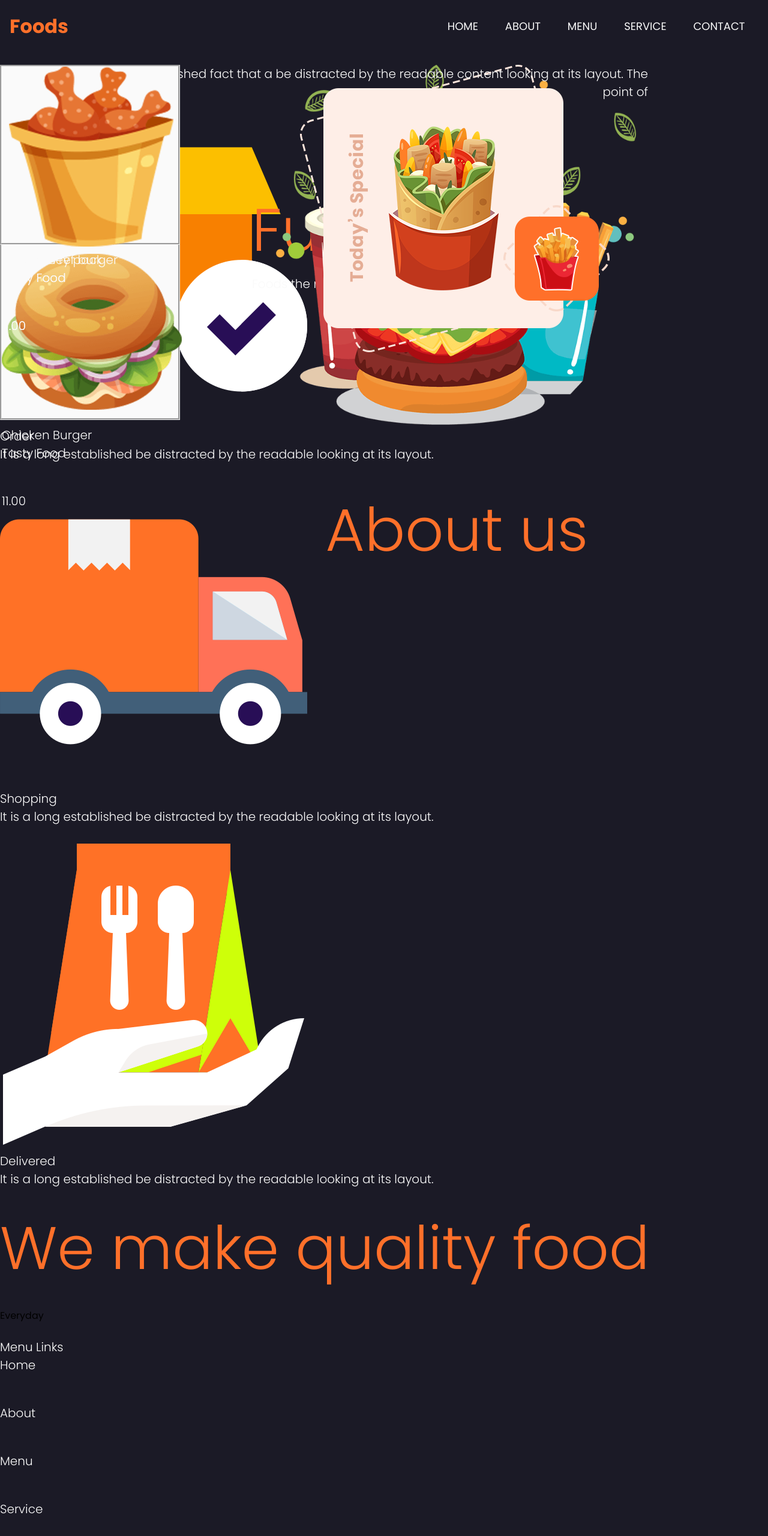
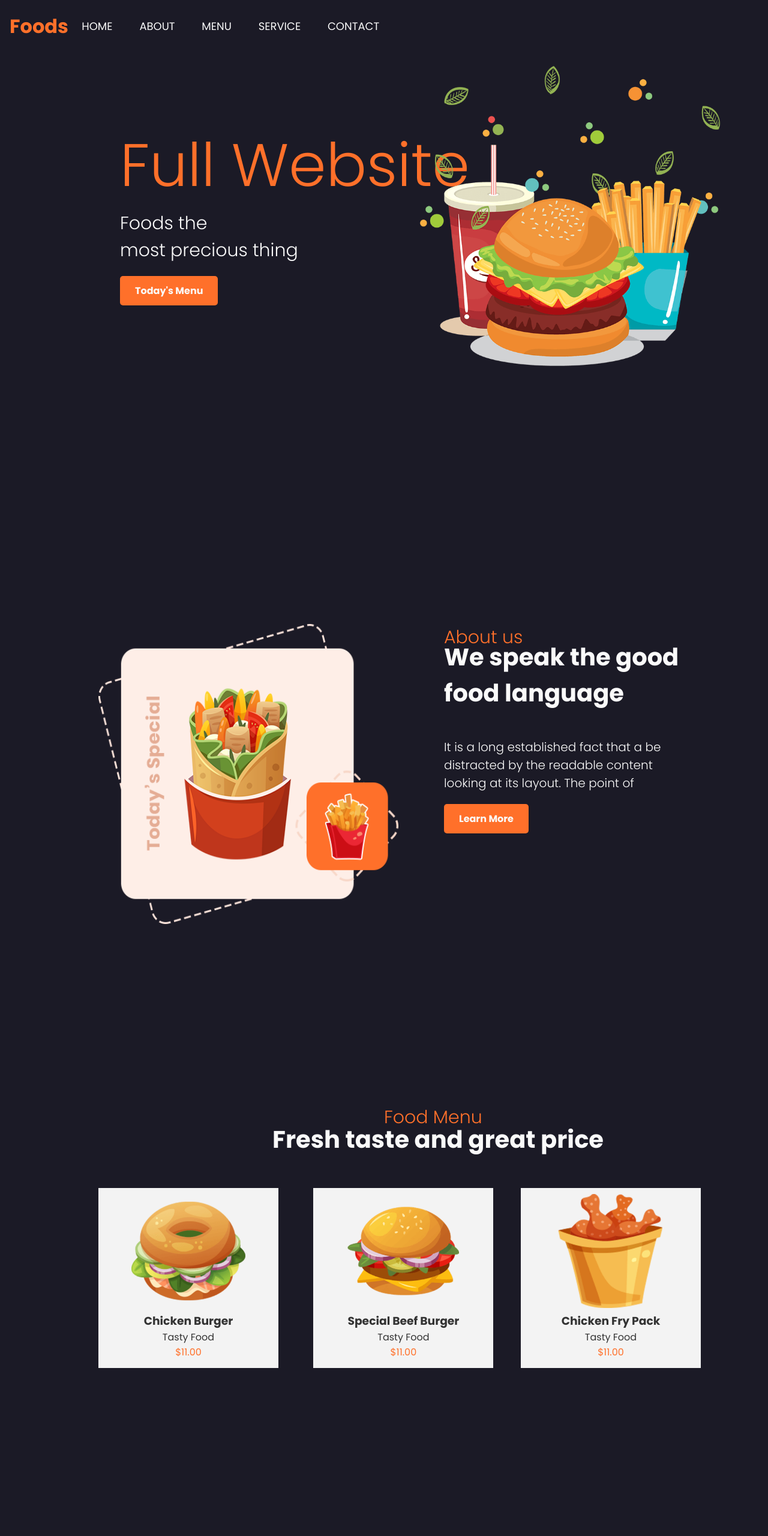
Before and after one commit to merliariza/Venta-de-hamburguesas, a plain HTML site: page index.html in a window 1280 px wide. Shown: the top 2560 px of the page at 60% size. Drawn offline with Linux system fonts and the light colour scheme.

Commit message:
feat: Def commit

```diff
--- a/css/styles.css
+++ b/css/styles.css
@@ -9,10 +9,16 @@
   box-sizing: border-box;
 }
 
+html {
+  scroll-behavior: smooth;
+  box-sizing: border-box;
+}
+
 body {
   min-height: 100vh;
   font-family: 'Poppins', sans-serif;
   background-color: #1B1A26;
+  overflow-x: hidden;
 }
 
 nav {
@@ -22,8 +28,16 @@ nav {
   padding: 1rem;
   background-color: #1B1A26;
   color: #FAFAFA;
-  position: relative;
+  position: fixed;
+  z-index: 3;
 }
+
+
+.section {
+  height: 100vh;
+  width: 100%;
+}
+
 
 .title1 {
   top: 200px;
@@ -34,32 +48,21 @@ nav {
   font-size: 100px;
   color: #FF702A;
   font-weight: 300;
+
 }
 
 .sub1 {
   font-family: 'Poppins', sans-serif;
   color:  #FAFAFA;
   font-weight: 300;
-  font-size: 20px;
-}
-
-.title2 {
-  position: absolute;
-  top: 700px;
-  left: 100px;
-  right: 100px;
-  vertical-align: middle;
-  font-family: 'Poppins', sans-serif;
-  font-size: 100px;
-  color: #FF702A;
-  font-weight: 300;
+  font-size: 30px;
+  padding-bottom: 20px;
 }
 
 
 .pag1 {
     justify-content: center;
     position: relative;
-    margin: 20px 20px 20px 20px;
     left: 100px;
     right: 100px;
     top: 10%;
@@ -68,18 +71,30 @@ nav {
 .imghome {
     justify-content: right;
     vertical-align: middle;
-    right: 300px;
     position: absolute;
-    width: 600px;
-    height: 600px;
+    width: 500px;
+    height: 500px;
+    right: 180px;
+    top: 30px;
 }
 
 .texto1 {
     justify-content: left;
     position: absolute;
     vertical-align: middle;
-    left: 300px;
-    top: 200px;
+    left: 100px;
+    top: 120px;
+}
+
+.hero {
+  position: absolute;
+  background-color: #FF702A;
+  text-decoration: none;
+  color: #FAFAFA;
+  padding: 12px 25px;
+  border-radius: 5px;
+  font-weight: bold;
+
 }
 
 .pag2 {
@@ -87,66 +102,296 @@ nav {
     position: relative;
     left: 100px;
     right: 100px;
-    top: 20%;
+    top: 30%;
+}
+
+.title2 {
+  text-align: left;
+  position: absolute;
+  vertical-align: middle;
+  font-family: 'Poppins', sans-serif;
+  font-size: 30px;
+  color: #FF702A;
+  font-weight: 300;
+  top: 0%;
+  left: 0%;
 }
 
 .imgabout {
   justify-content: left;
   vertical-align: middle;
-  left: 400px;
-  top: 100%;
+  left: 5%;
   position: absolute;
-  width: 600px;
-  height: 600px;
+  width: 500px;
+  height: 500px;
 }
 
 .texto2 {
   justify-content: right;
-  text-align: right;
   position: absolute;
   vertical-align: middle;
-  right: 300px;
-  top: 30%;
+  top: 0%;
+  left: 50%;
+}
+
+.sub2 {
+  font-family: 'Poppins', sans-serif;
+  color:  #FAFAFA;
+  font-weight: bold;
+  font-size: 40px;
+  padding-right: 20px;
+  padding-bottom: 20px;
+}
+
+.sub21 {
+  font-family: 'Poppins', sans-serif;
+  color:  #FAFAFA;
+  font-weight: 300;
+  font-size: 20px;
+  padding-bottom: 20px;
+  padding-right: 20px;
+  max-width: 400px;
+  overflow: break-word;
+}
+
+.title3 {
+  text-align: center;
+  position: absolute;
+  vertical-align: middle;
+  font-family: 'Poppins', sans-serif;
+  font-size: 30px;
+  color: #FF702A;
+  font-weight: 300;
+  left: 540px;
+}
+
+.sub3 {
+  font-family: 'Poppins', sans-serif;
+  color:  #FAFAFA;
+  text-align: center;
+  font-weight: bold;
+  font-size: 40px;
+  padding-right: 20px;
+  padding-bottom: 20px;
+  right: 50%;
 }
 
 .pag3 {
   justify-content: center;
   position: relative;
-  position: static;
   left: 100px;
   right: 100px;
-  top: 40%;
+  top: 30%;
+  justify-content: space-between;
 }
 
-.container1 {
-  position: absolute;
-  top: 30%;
+
+.contenedor1 {
+  text-align: center;
+  position: relative;
 }
 
-.contenedor1 {
-  background-color: #FAFAFA;
-  border-style:groove;
+.menu {
+  position: absolute;
+  background-color: #f3f3f3;
+  color: #333;
+  text-align: center;
+  margin: auto;
+  padding: 10px;
   width: 300px;
   height: 300px;
-  top: 50%;
+}
+
+.menu1 {
   position: absolute;
+  background-color: transparent;
+  color: #333;
+  text-align: center;
+  margin: auto;
+  padding: 10px;
+  width: 300px;
+  height: 300px;
+}
+
+.food1 {
+  left: 5%;
+  top: 140px;
+}
+
+.food2 {
+  left: 33%;
+  top: 140px;
+}
+
+.food3 {
+  left: 60%;
+  top: 140px;
+ }
+
+.menu img {
+  width: 190px;
+  height: 190px;
+}
+
+.subprice {
+    color: #FF702A;
+    font-size: 16px;
+}
+
+
+.pag4 {
+  justify-content: center;
+  position: relative;
+  left: 100px;
+  right: 100px;
+  top: 30%;
+  justify-content: space-between;
 }
 
 .contenedor2 {
-  background-color: #FAFAFA;
-  border-style:groove;
-  width: 300px;
-  height: 300px;
-  position: absolute;
+  text-align: center;
+  position: relative;
 }
 
-.contenedor3 {
+.s1 {
+  left: 70px;
+  top: 140px;
+}
+
+.s2 {
+  left: 430px;
+  top: 140px;
+}
+
+.s3 {
+  left: 780px;
+  top: 140px;
+ }
+
+.contenedor2 img {
+  width: 190px;
+  height: 190px;
+}
+
+.subitem {
+  color: #FF702A;
+  font-size: 16px;
+}
+
+.subtext {
+  color:#FAFAFA;
+  font-size: 16px;
+}
+.title4 {
+  text-align: center;
+  position: absolute;
+  vertical-align: middle;
+  font-family: 'Poppins', sans-serif;
+  font-size: 30px;
+  color: #1B1A26;
+  font-weight: bold;
+  left: 540px;
+  padding-bottom: 20px;
+}
+
+footer {
+  background-color: #1B1A26;
+  color: #FAFAFA;
+  padding: 20px;
+}
+
+
+.footer-container {
+  text-align: center;
+}
+
+
+.footer-section {
+  display: inline-block;
+  width: 23%;
+  vertical-align: top;
+  margin: 0 1%;
+}
+
+.imagen {
+  width: 200px;
+  height: 200px;
+}
+
+.pag5 {
+  justify-content: center;
+  position: relative;
+  left: 100px;
+  right: 100px;
+  top: 50%;
+  justify-content: space-between;
+}
+.container3 {
+  align-items: center;
+  text-align: center;
+  position: absolute;
+  vertical-align: middle;
+  width: 100%;
+  height: 200px;
   background-color: #FAFAFA;
-  border-style:groove;
-  width: 300px;
-  height: 300px;
+}
+
+footer {
+  position: relative;
+  width: 100%;
+  background-color: #1f1f2e;
+  padding: 20px;
+  box-sizing: border-box;
+  top: 1900px;
+  color: white;
+}
+.footer-section {
   position: absolute;
+  width: 20%;
 }
+.menu-links {
+  left: 5%;
+
+}
+
+.menu-links a{
+  text-decoration: none;
+  color:white;
+}
+.our-service {
+  left: 30%;
+}
+.information {
+  left: 55%;
+}
+.contact-us {
+  left: 80%;
+}
+.footer-section h3 {
+
+  padding-bottom: 5px;
+  margin-bottom: 10px;
+}
+.footer-section ul {
+  list-style: none;
+  padding: 0;
+  margin: 0;
+}
+.footer-section li {
+  margin: 5px 0;
+}
+.contact-us-icons {
+  display: flex;
+  gap: 5px;
+}
+.contact-us-icons div {
+  width: 10px;
+  height: 10px;
+  background-color: #ff702a;
+  border-radius: 50%;
+}
+
+
 
 /* responsive */
 nav.active {
--- a/index.html
+++ b/index.html
@@ -6,7 +6,7 @@
     <link rel="stylesheet" href="https://cdnjs.cloudflare.com/ajax/libs/font-awesome/4.7.0/css/font-awesome.min.css">
     <link rel="stylesheet" href="css/styles.css">
     <link rel="stylesheet" href="css/fuentes.css">
-    <script src="js/burguer.js"></script>
+    <script src="js/burguer.js" defer></script>
     <title>Foods</title>
 </head>
 
@@ -25,85 +25,97 @@
     </ul>
     </nav>
 
+<section id="C1" class="section">
     <div class="pag1">
         <div class="texto1">
-            <h1 id="C1" class="title1">Full Website</h1>
-            <p class="sub1">Foods the most precious thing</p>
+            <h1 class="title1">Full Website</h1>
+            <p class="sub1">Foods the<br> most precious thing</br></p>
+            <a href="index.html#C3" class="hero">Today's Menu</a>
         </div>
             <img class="imghome"  src="images/home.png" alt="imagenhome">
     </div>
+</section>
+
+<section id="C2" class="section">
+    <div class="pag2">
+            <img class="imgabout" src="images/about.png" alt="imagenabout">
+        <div class="texto2">
+            <h1 class="title2">About us</h1><br>
+            <p class="sub2">We speak the good<br> food language</br></p></br>
+            <p class="sub21">It is a long established fact that a be distracted by the readable content looking at its layout. The point of</p>
+            <a href="#" class="hero">Learn More</a>
+        </div>
+    </div>
+</section>
 
 
-    <div  class="pag2">
-        <div class="imgabout">
-            <img src="images/about.png" alt="imagenabout">
+<section id="C3" class="section">
+    <div class="pag3">
+        <div class="contenedor1">
+        <h3 class="title3">Food Menu<h3><br>
+        <h2 class="sub3">Fresh taste and great price</h2></br>
         </div>
-        <div class="texto2">
-            <h1 id="C2" class="title2">About us</h1>
-            <p class="sub1">It is a long established fact that a be distracted by the readable content looking at its layout. The point of</p></div>
+        <div class="menu food1">
+          <img src="images/food1.png" alt="Chicken Burger">
+          <h3>Chicken Burger</h3>
+          <p>Tasty Food</p>
+          <div class="subprice">$11.00</div>
+      </div>
+
+      <div class="menu food2">
+          <img src="images/food2.png" alt="Special Beef Burger">
+          <h3>Special Beef Burger</h3>
+          <p>Tasty Food</p>
+          <div class="subprice">$11.00</div>
+      </div>
+
+      <div class="menu food3">
+          <img src="images/food3.png" alt="Chicken Fry Pack">
+          <h3>Chicken Fry Pack</h3>
+          <p>Tasty Food</p>
+          <div class="subprice">$11.00</div>
       </div>
     </div>
+  </section>
 
-    <div class="pag3">
-        <div class="container1">
-            <p id="C3" class="sub1">Food Menu<br>
-            <p class="sub1">Fresh taste and grat price</p></br>
+
+  <section id="C4" class="section">
+    <div class="pag4">
+        <div class="contenedor1">
+        <h3 class="title3">Services<h3><br>
+        <h2 class="sub3">We provide best food services</h2></br>
         </div>
-        <div class="contenedor1">
-            <img class="imgfood1"  src="images/food1.png" alt="imgfood1">
-            <p class="sub1">Chicken Burger<br>
-            <p class="sub1">Tasty Food</p></br><br>
-            <p class="sub1" >11.00</p></br>
+        <div class="menu1 food1">
+          <img class="imagen" src="images/s1.png" alt="Order">
+          <h3 class="subitem">Order</h3>
+          <p class="subtext">It is a long established be distracted by the readable looking at its layout.</p>
       </div>
 
-        <div class="contenedor2">
-            <img class="imgfood2"  src="images/food2.png" alt="imgfood2">
-            <p class="sub1">Special Beef burger<br>
-            <p class="sub1">Tasty Food</p></br><br>
-            <p class="sub1" >11.00</p></br>
+      <div class="menu1 food2">
+          <img class="imagen" src="images/s2.png" alt="Shopping">
+          <h3 class="subitem">Shopping</h3>
+          <p class="subtext">It is a long established be distracted by the readable looking at its layout.</p>
+
       </div>
 
-        <div class="contenedor3">
-            <img class="imgfood3"  src="images/food3.png" alt="imgfood3">
-            <p class="sub1">Chicken Fry pack<br>
-            <p class="sub1">Tasty Food</p></br><br>
-            <p class="sub1" >11.00</p></br>
+      <div class="menu1 food3">
+          <img class="imagen" src="images/s3.png" alt="Delivered">
+          <h3 class="subitem">Delivered</h3>
+          <p class="subtext">It is a long established be distracted by the readable looking at its layout.</p>
+
       </div>
     </div>
+  </section>
 
-    <div class="pag4">
-        <div class="container2">
-            <p id="C4" class="sub1">Services<br>
-            <p class="sub1">We provide best food services</p></br>
-        </div>
-        <div class="contenedor4">
-            <img class="s1"  src="images/s1.png" alt="s1">
-            <p class="sub1">Order<br>
-            <p class="sub1">It is a long established be distracted by the readable looking at its layout.</p></br>
-        </div>
 
-        <div class="contenedor5">
-            <img class="s2"  src="images/s2.png" alt="s2">
-            <p class="sub1">Shopping<br>
-            <p class="sub1">It is a long established be distracted by the readable looking at its layout.</p></br>
-        </div>
-
-        <div class="contenedor6">
-            <img class="s3"  src="images/s3.png" alt="s3">
-            <p class="sub1">Delivered<br>
-            <p class="sub1">It is a long established be distracted by the readable looking at its layout.</p></br>
+  <section>
+    <div id="C5" class="pag5">
+        <div class="container3">
+            <h1 id="C5" class="title4">We make quality food<br>Everyday</br></h1><br>
+            <a href="#" class="hero">Learn More</a></br>
         </div>
     </div>
-
-    <div class="pag5">
-        <div class="container3">
-            <h1 id="C5" class="title1">We make quality food</h1><br>Everyday</br>
-            <!--<p class="boton5">Learn More</p>-->
-        </div>
-        <div>
-            <img class=""  src="" alt="">
-        </div>
-    </div>
+</section>
 
 <footer>
     <div>
```
Lines whose indentation alone changed are shown as unchanged.
